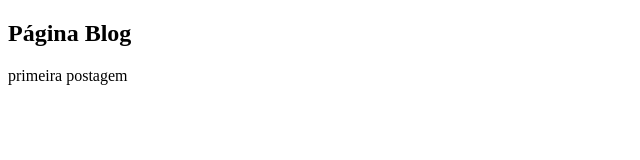
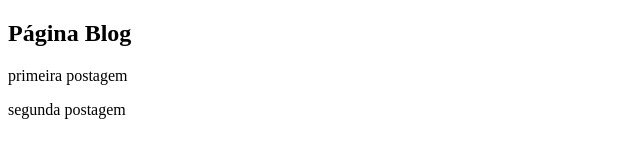
Before and after one commit to dev-viniciusnr/relembrando-github, a plain HTML site: page blog.html in a window 1280 px wide. Shown: the whole page, without its empty margins (0-640 px from the left). Drawn offline with Linux system fonts and the light colour scheme.

Commit message:
segundo post

```diff
--- a/blog.html
+++ b/blog.html
@@ -7,5 +7,6 @@
 <body>
 	<h2>Página Blog</h2>
 	<p>primeira postagem</p>
+	<p>segunda postagem</p>
 </body>
 </html>
```
